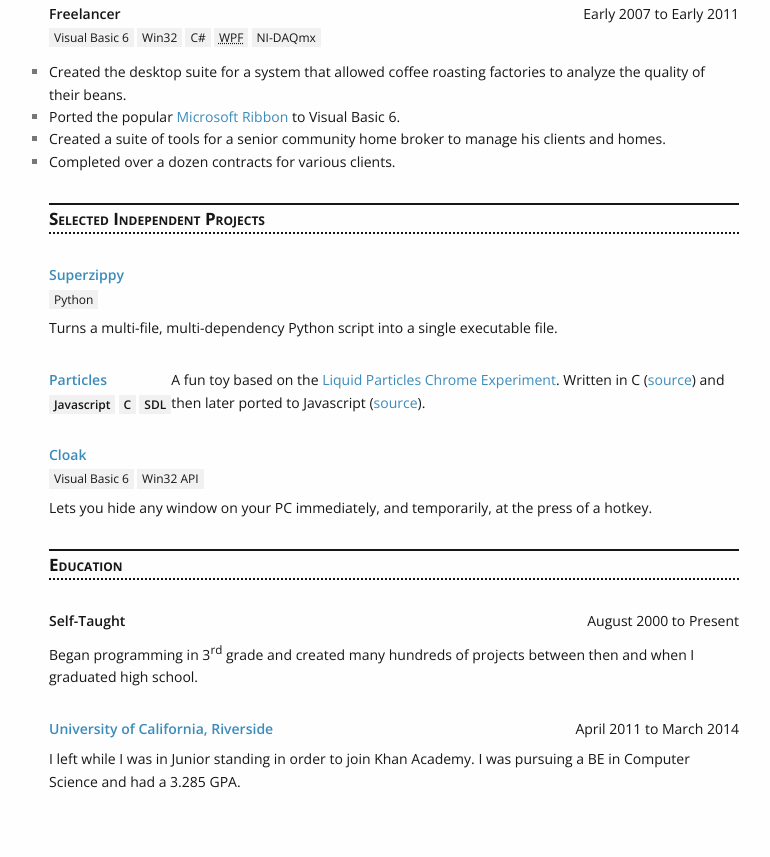
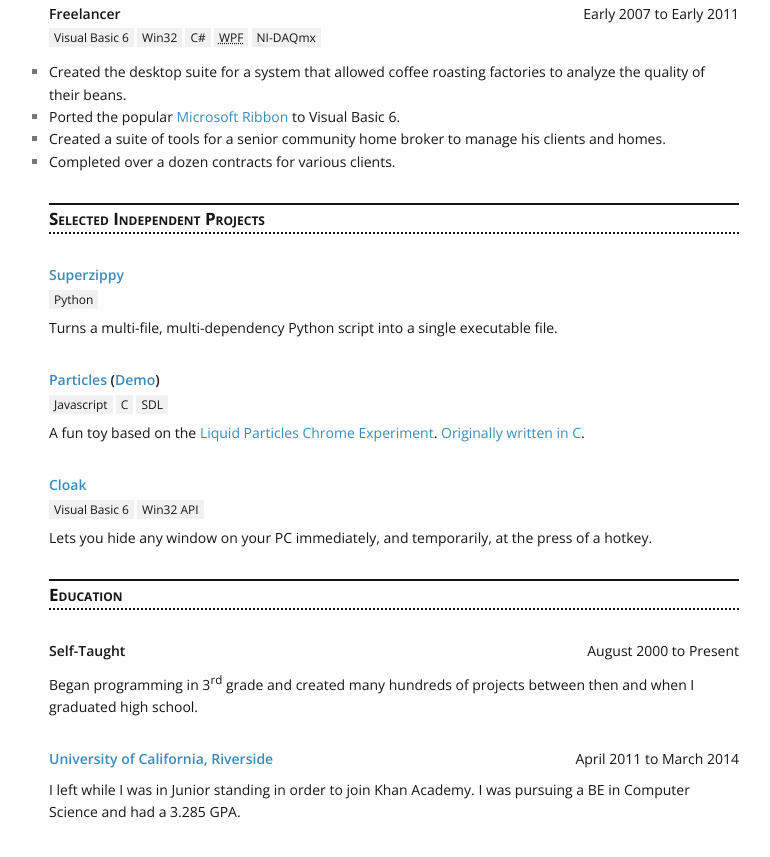
Before and after one commit to itsjohncs/resume, a plain HTML site: page index.htm in a window 1280 px wide. Shown: the part 1332-2189 px from the top of the page, without its empty margins (246-1016 px from the left). Drawn offline with nearby package versions, Linux system fonts and the light colour scheme.

Commit message:
Reformatted and fixed up broken particles item.

```diff
--- a/index.htm
+++ b/index.htm
@@ -407,14 +407,14 @@
 		</div>
 		<article class="job-position">
 			<header>
-				<h3><a href="https://particles.johncs.com">Particles</a>
+				<h3><a href="https://github.com/itsjohncs/particles-js">Particles</a> (<a href="https://particles.johncs.com">Demo</a>)</h3>
 				<div style="clear: both"></div>
 				<ul class="job-tech">
 					<li>Javascript</li> <li>C</li> <li>SDL</li>
 				</ul>
 			</header>
 			<summary>
-				A fun toy based on the <a href="http://www.chromeexperiments.com/detail/liquid-particles/">Liquid Particles Chrome Experiment</a>. Written in C (<a href="https://github.com/itsjohncs/particles">source</a>) and then later ported to Javascript (<a href="https://github.com/itsjohncs/particles-js">source</a>).
+				A fun toy based on the <a href="http://www.chromeexperiments.com/detail/liquid-particles/">Liquid Particles Chrome Experiment</a>. <a href="https://github.com/itsjohncs/particles">Originally written in C</a>.
 			</summary>
 		</article>
 		<article class="job-position">
```
